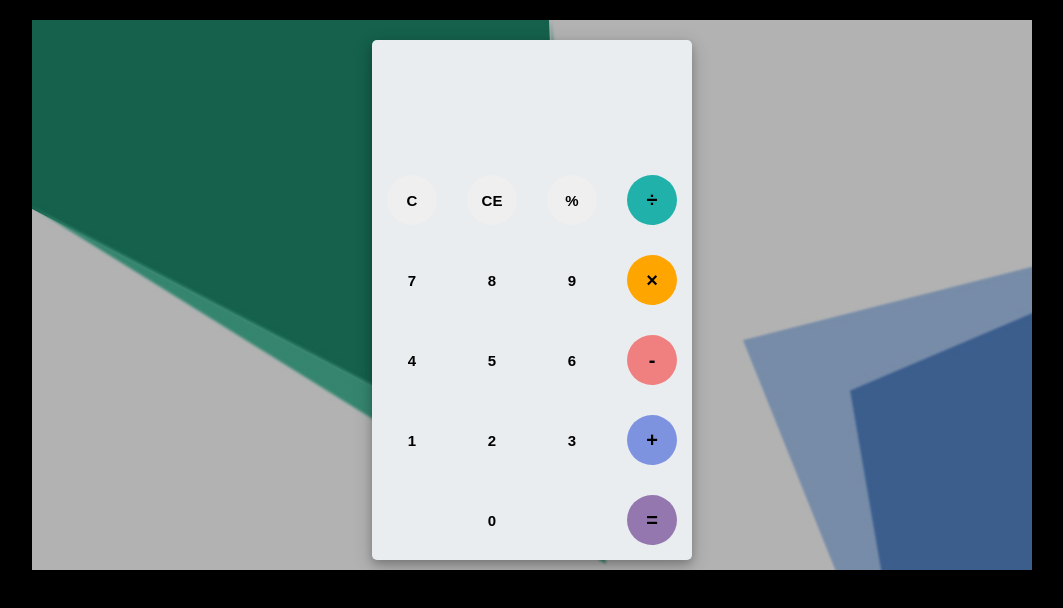
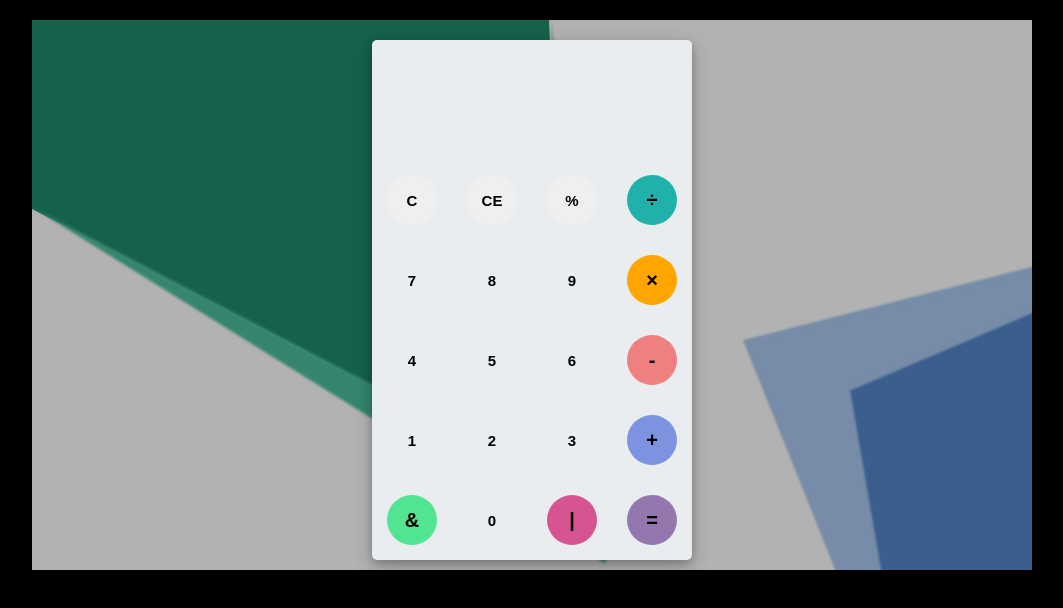
Before and after one commit to abarna-codespot/A-simple-Calculator, a plain HTML site: page index.html in a window 1280 px wide. Shown: the whole page, without its empty margins (108-1171 px from the left). Drawn offline with Linux system fonts and the light colour scheme.

Commit message:
Added two more operators

```diff
--- a/index.html
+++ b/index.html
@@ -32,9 +32,9 @@
 					<button class="number" id="2">2</button>
 					<button class="number" id="3">3</button>
 					<button class="operator" id="+">+</button>
-					<button class="empty" id="empty"></button>
+					<button class="operator" id="&">&</button>
 					<button class="number" id="0">0</button>
-					<button class="empty" id="empty"></button>
+					<button class="operator" id="|">|</button>
 					<button class="operator" id="=">=</button>
 				</div>
 			</div>
--- a/style.css
+++ b/style.css
@@ -80,3 +80,11 @@ button:nth-child(20){
 	font-size: 20px;
 	background-color: #9477af;
 }
+button:nth-child(19){
+	font-size: 20px;
+	background-color: #d65591;
+}
+button:nth-child(17){
+	font-size: 20px;
+	background-color: #51e493;
+}
```
